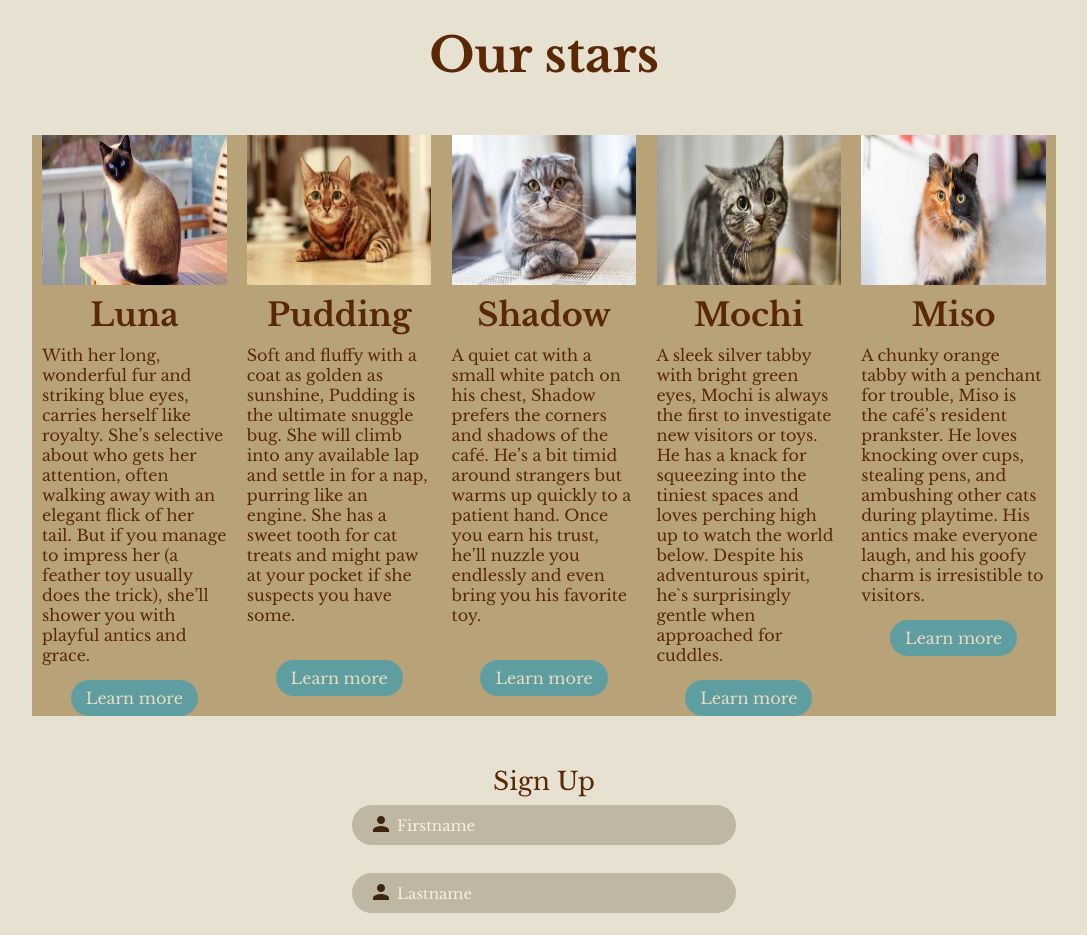
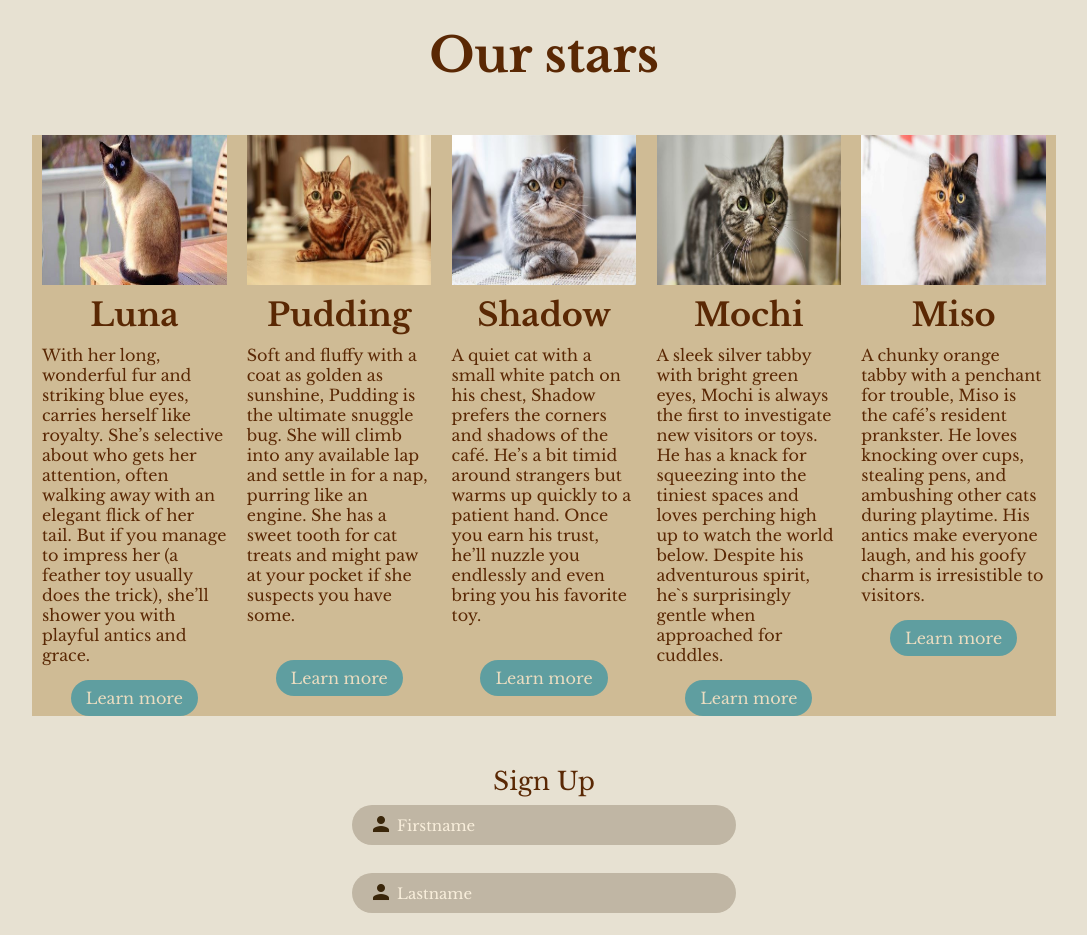
Before and after one commit to karina-Shv/zpi-zp41_appWEB-ShvaliaKaryna-KPI-2025, a plain HTML site: page index.html in a window 1280 px wide. Shown: the part 1240-2175 px from the top of the page, without its empty margins (96-1183 px from the left). Drawn offline with nearby package versions, Linux system fonts and the light colour scheme.

Commit message:
AddFixedFigma

```diff
--- a/style.css
+++ b/style.css
@@ -94,7 +94,7 @@ section{
     display: flex;
     width: 100%;
     justify-content: space-between;
-    background-color: rgb(184, 162, 120);
+    background-color: rgb(207, 187, 149);
 }
 .row .col{
     display: flex;
```
Also changed, not shown: img/call_24dp_EADCC0_FILL0_wght400_GRAD0_opsz24.png (added), img/favorite_24dp_EADCC0_FILL0_wght400_GRAD0_opsz24.png (added), img/location_on_24dp_EADCC0_FILL0_wght400_GRAD0_opsz24.png (added), img/lock_24dp_3A260A_FILL0_wght400_GRAD0_opsz24.png (added), img/mail_24dp_3A260A_FILL0_wght400_GRAD0_opsz24.png (added), img/person_24dp_3A260A_FILL0_wght400_GRAD0_opsz24.png (added), 1 other file.
